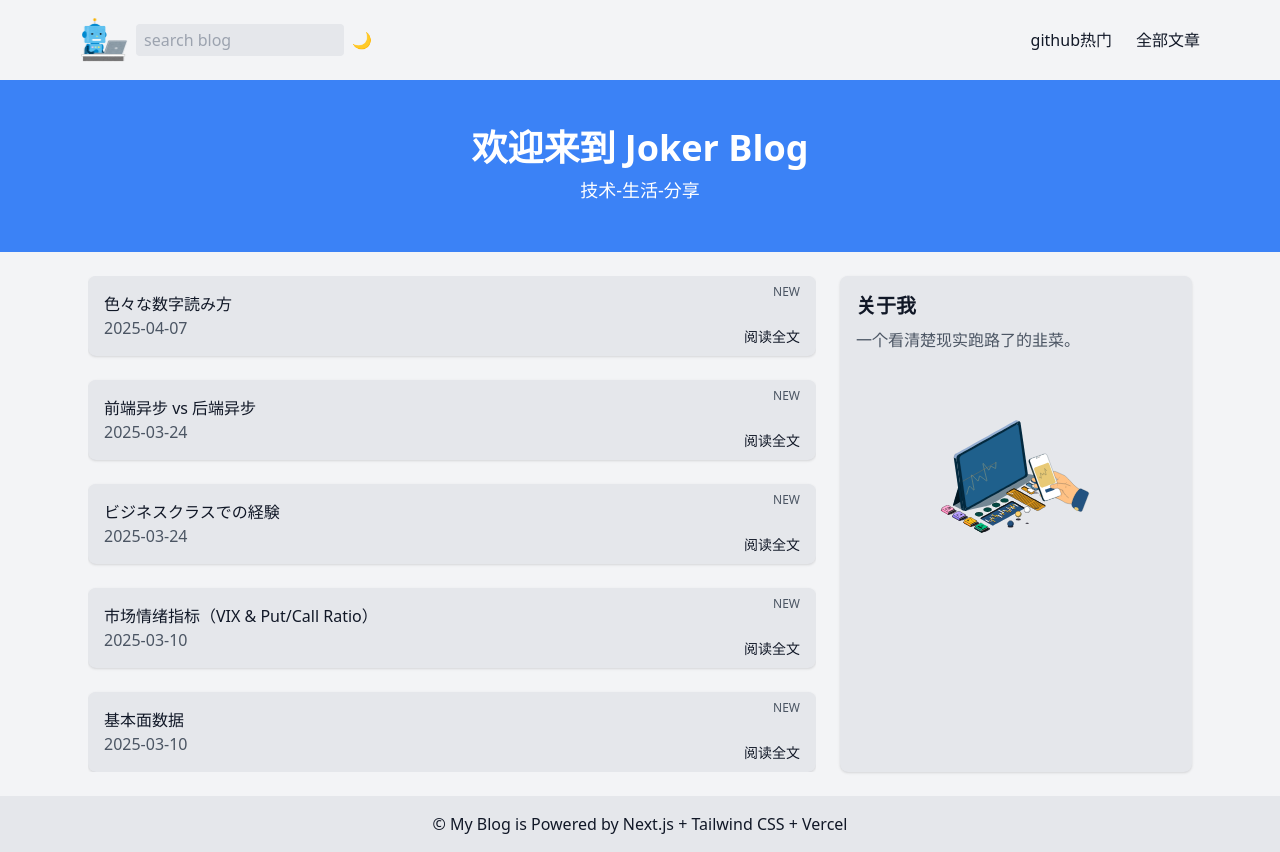
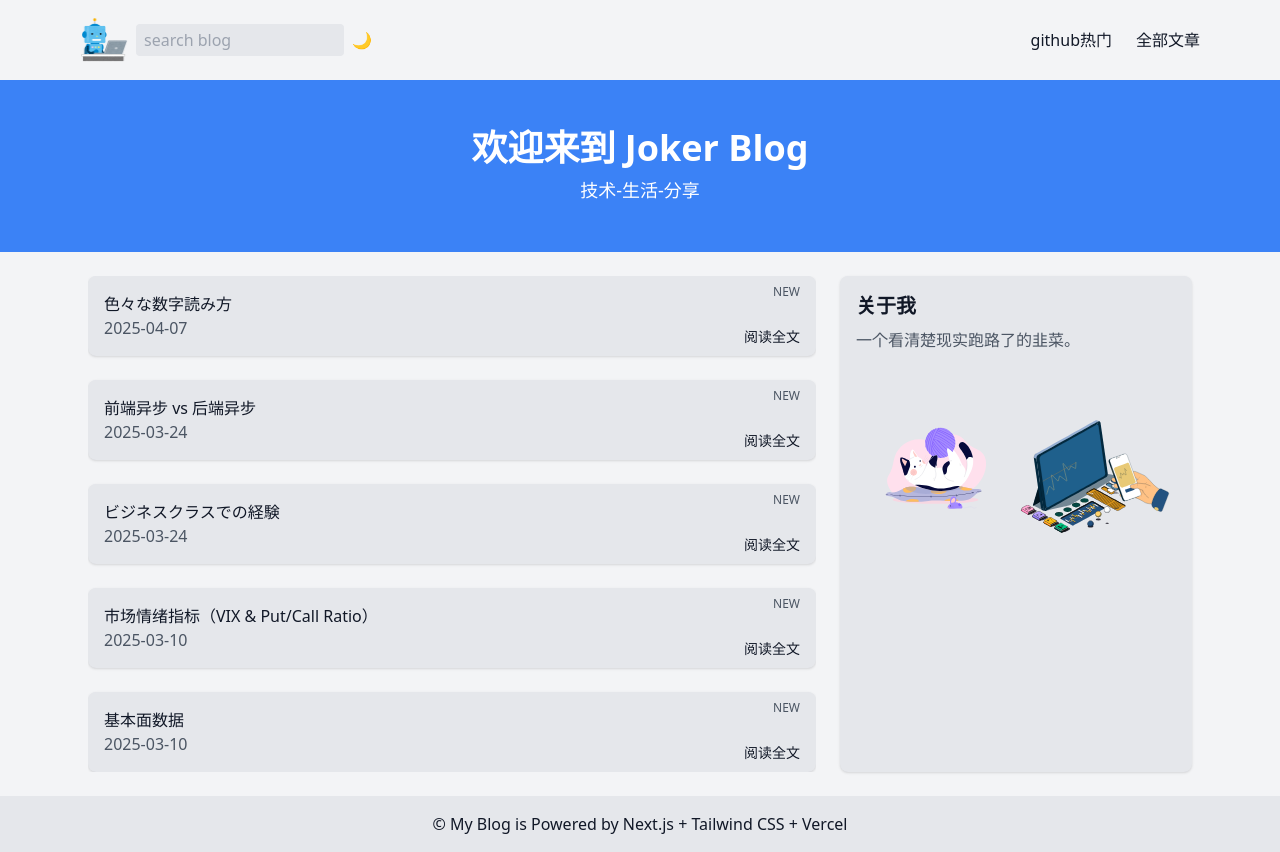
Before and after one commit to yyj1993322/my-blog, a Next.js app: page / in a window 1280 px wide. Built offline with nearby package versions, Linux system fonts and the light colour scheme.

Commit message:
Revert "优化 Lottie 动画组件，重构类型定义以增强类型安全性"
This reverts commit 5e42336f4fe00a8e91c1e209ac8989794eeaa767.

```diff
--- a/app/page.tsx
+++ b/app/page.tsx
@@ -21,13 +21,7 @@ export default async function HomePage() {
       <header className="bg-gray-100 dark:bg-gray-900 shadow-md ">
         <div className="max-w-6xl mx-auto flex flex-wrap justify-between items-center p-4 space-y-2 sm:space-y-0">
           <div className="flex items-center space-x-2">
-            <Image
-              src="/coding.png"
-              alt="coding"
-              width={50}
-              height={50}
-              className="w-10 h-10 sm:w-12 sm:h-12"
-            />
+            <Image src="/coding.png" alt="coding" width={50} height={50} className="w-10 h-10 sm:w-12 sm:h-12" />
             <SearchPosts />
             <ThemeSwitcher />
           </div>
@@ -44,10 +38,7 @@ export default async function HomePage() {
                 </Link>
               </li>
               <li>
-                <Link
-                  href="/posts"
-                  className="hover:text-blue-500 text-sm sm:text-base"
-                >
+                <Link href="/posts" className="hover:text-blue-500 text-sm sm:text-base">
                   全部文章
                 </Link>
               </li>
@@ -73,12 +64,8 @@ export default async function HomePage() {
               className="bg-gray-200 dark:bg-gray-800 p-4 shadow rounded-lg relative"
             >
               <h5 className="text-sm sm:text-base break-words">{post.title}</h5>
-              <p className="text-gray-600 dark:text-gray-300 text-sm sm:text-base">
-                {post.date}
-              </p>
-              <p className="text-gray-600 dark:text-gray-300 right-4 top-2 absolute text-xs">
-                NEW
-              </p>
+              <p className="text-gray-600 dark:text-gray-300 text-sm sm:text-base">{post.date}</p>
+              <p className="text-gray-600 dark:text-gray-300 right-4 top-2 absolute text-xs">NEW</p>
               <div className="right-4 bottom-2 absolute">
                 <Link
                   href={`/posts/${post.slug}`}
@@ -98,8 +85,10 @@ export default async function HomePage() {
             一个看清楚现实跑路了的韭菜。
           </p>
           <div className="h-60 w-full overflow-y-auto flex justify-center items-center">
-            {/* <LottieAnim /> */}
-            <LottieAnim jsonData={catAnimation} />
+            <div className="flex justify-center items-center">
+              <LottieAnim/>
+              <LottieAnim jsonData={catAnimation}/>
+            </div>
           </div>
         </aside>
       </main>
--- a/components/LottieAnimation.tsx
+++ b/components/LottieAnimation.tsx
@@ -2,29 +2,20 @@
 import dynamic from "next/dynamic";
 
 // import Lottie from "lottie-react";
-import type { FC } from "react";
 const Lottie = dynamic(() => import("lottie-react"), { ssr: false });
 import catAnimation from "@public/lottie/CatAnimation.json"; // 导入 JSON 动画
 
-interface LottieAnimProps {
-  jsonData?: object;
-  loop?: boolean;
-  className?: string;
-}
-
 // 通用动画组件
-const LottieAnim: FC<LottieAnimProps> = ({
+export default function LottieAnim({
   jsonData = catAnimation,
   loop = true,
   className = "w-40 h-40",
-}) => {
+}: {
+  jsonData?: unknown;
+  loop?: boolean;
+  className?: string;
+}) {
   return (
-    <Lottie
-      animationData={jsonData}
-      loop={loop}
-      className={className}
-    />
+    <Lottie animationData={jsonData} loop={loop} className={className} />
   );
-};
-
-export default LottieAnim;
+}
```
